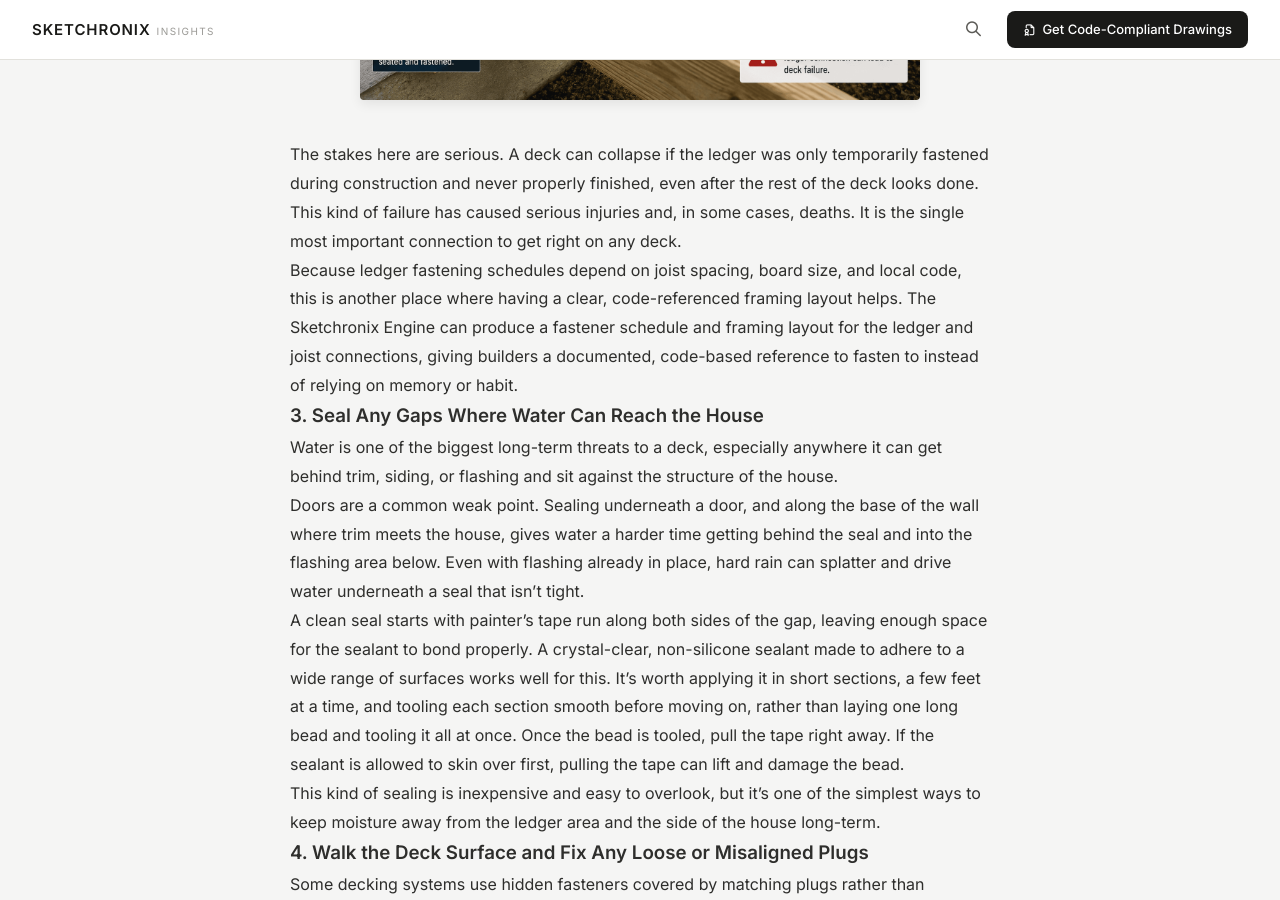
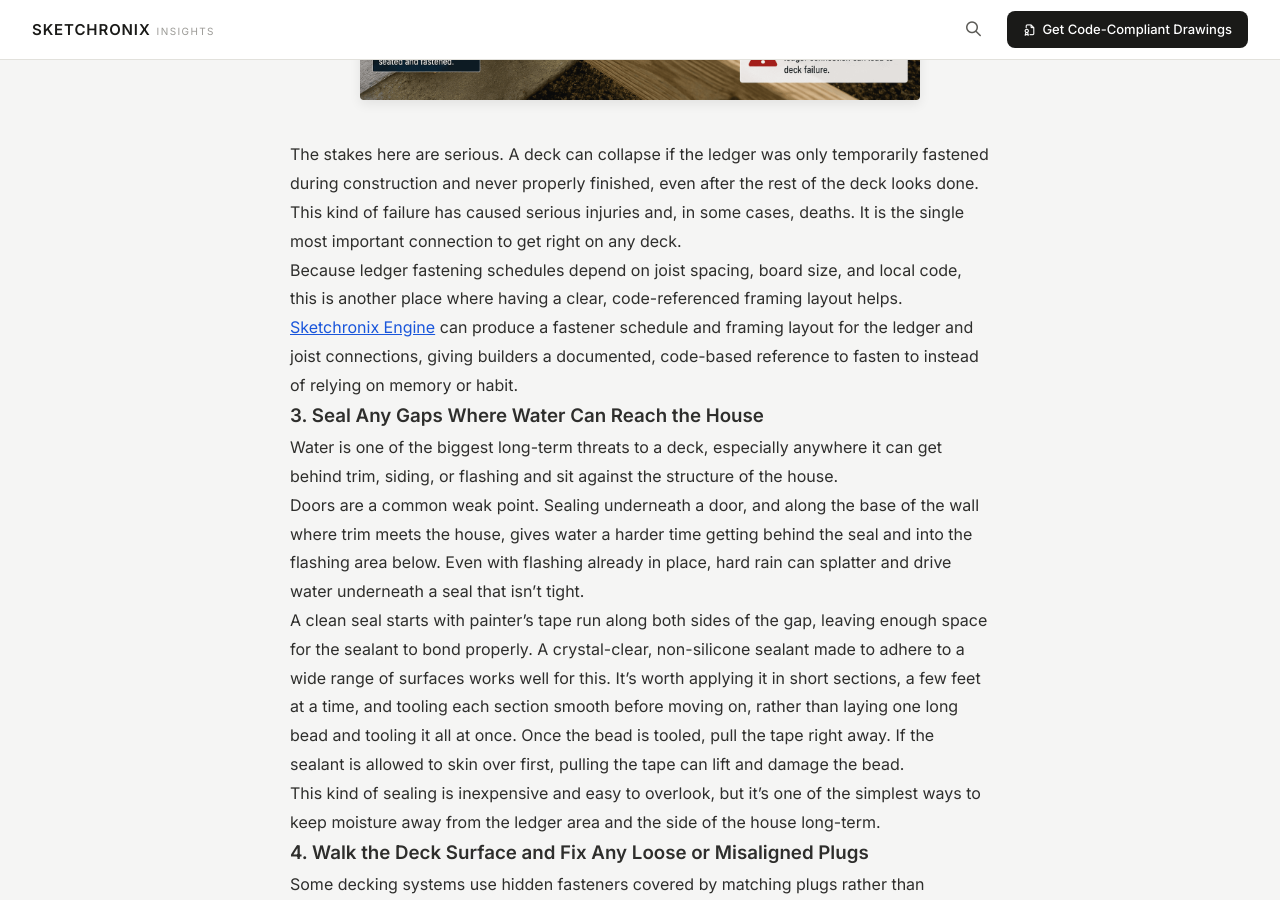
Before and after one commit to sketchronixx/blog, a Jekyll site: the page built from _posts/2026-08-01-five-checks-before-any-deck-is-finished.md, in a window 1280 px wide and 900 px high, scrolled down 2106 px. Built offline with Jekyll 4.4.1, drawn with Linux system fonts in a browser that asks for light colours.

Commit message:
Update 2026-08-01-five-checks-before-any-deck-is-finished.md

```diff
--- a/_posts/2026-08-01-five-checks-before-any-deck-is-finished.md
+++ b/_posts/2026-08-01-five-checks-before-any-deck-is-finished.md
@@ -30,7 +30,7 @@ A proper ledger connection follows the required fastening schedule for the speci
 </div>
 The stakes here are serious. A deck can collapse if the ledger was only temporarily fastened during construction and never properly finished, even after the rest of the deck looks done. This kind of failure has caused serious injuries and, in some cases, deaths. It is the single most important connection to get right on any deck.
 
-Because ledger fastening schedules depend on joist spacing, board size, and local code, this is another place where having a clear, code-referenced framing layout helps. The Sketchronix Engine can produce a fastener schedule and framing layout for the ledger and joist connections, giving builders a documented, code-based reference to fasten to instead of relying on memory or habit.
+Because ledger fastening schedules depend on joist spacing, board size, and local code, this is another place where having a clear, code-referenced framing layout helps.  <a href="https://sketchronix.com/#builder" style="color:#1a56db; text-decoration:underline;">Sketchronix Engine</a>  can produce a fastener schedule and framing layout for the ledger and joist connections, giving builders a documented, code-based reference to fasten to instead of relying on memory or habit.
 
 ### 3. Seal Any Gaps Where Water Can Reach the House
 
```
